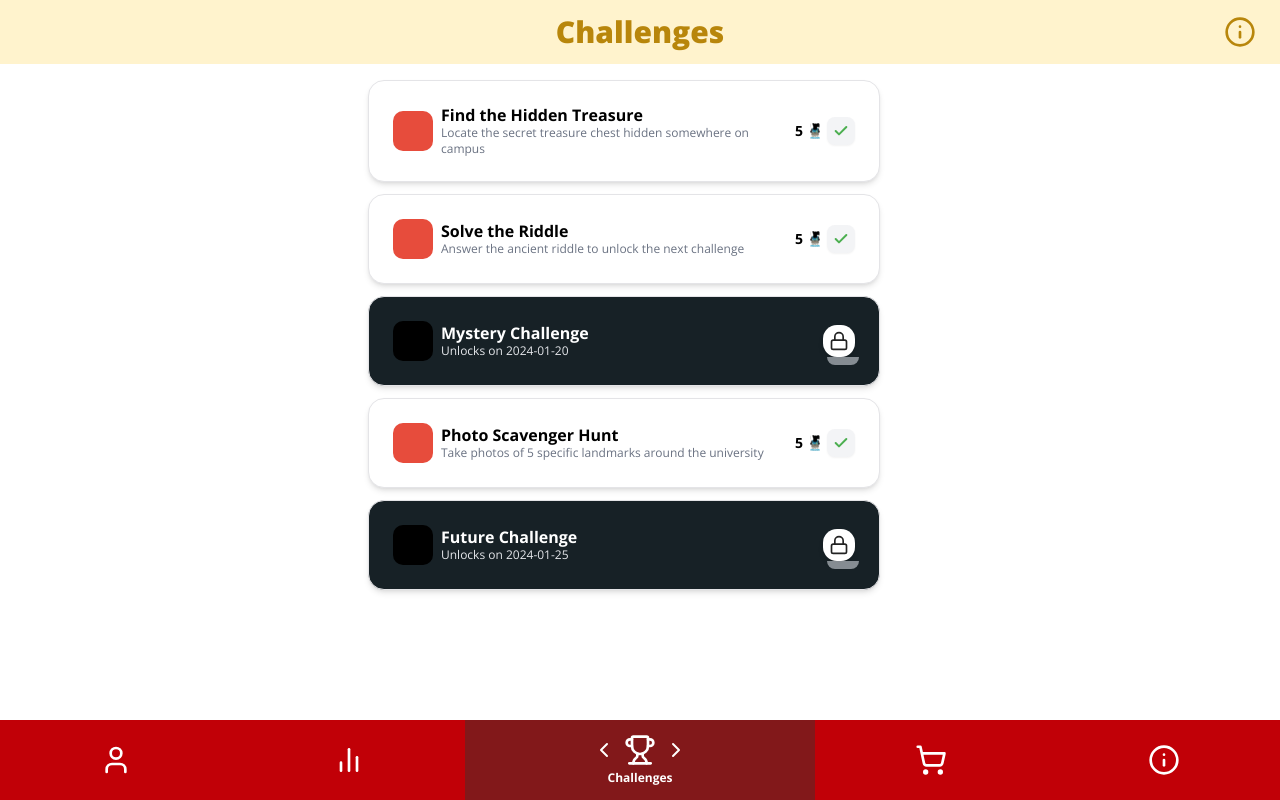
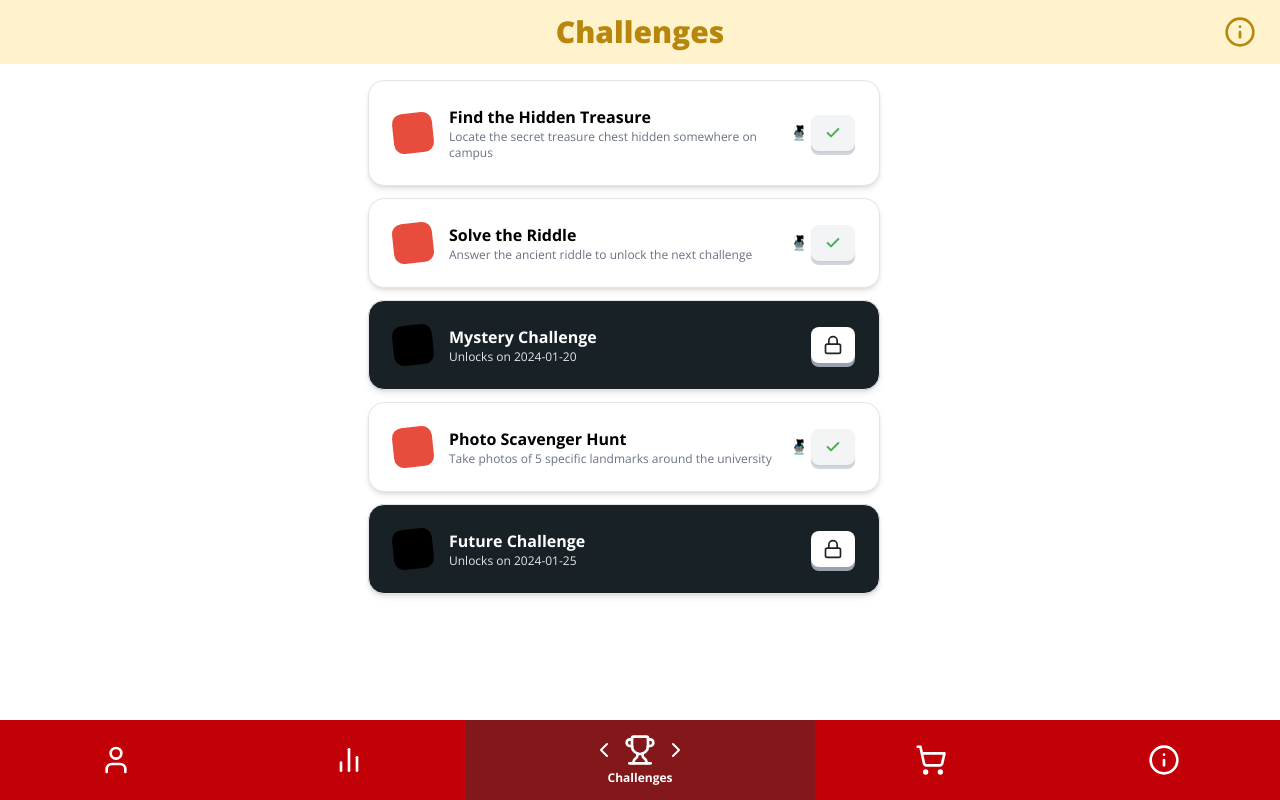
Before and after one commit to ScottyLabs/o-quest, a React (Vite) app in the folder apps/frontend/: page /challenges in a window 1280 px wide. Built offline with nearby package versions, Linux system fonts and the light colour scheme.

Commit message:
style: make icons match figma design more

```diff
--- a/apps/frontend/src/components/challenge-card.tsx
+++ b/apps/frontend/src/components/challenge-card.tsx
@@ -1,18 +1,25 @@
 import { Button } from "@/components/ui/button";
 import { Card, CardContent } from "@/components/ui/card";
-import { Check, Lock } from "lucide-react";
+import { BadgeCheck, Check, Lock } from "lucide-react";
 import type { Challenge } from "../lib/types";
 
 export function ChallengeCard({ challenge }: { challenge: Challenge }) {
-    const { name, description, completed, unlocked, unlock_date } = challenge;
+    const {
+        name,
+        description,
+        coins_earned_for_completion,
+        completed,
+        unlocked,
+        unlock_date,
+    } = challenge;
     // Locked state
     if (!unlocked) {
         return (
             <Card className="bg-[#172126] rounded-2xl w-full max-w-lg shadow-md">
                 <CardContent className="flex items-center min-h-0">
-                    <div className="w-10 h-10 rounded-lg bg-black mr-2" />
+                    <div className="w-10 h-10 rounded-lg bg-black mr-4 -rotate-6" />
                     <div className="flex-1">
-                        <div className="font-bold text-white text-base leading-tight">
+                        <div className="font-bold text-white text-base">
                             {name}
                         </div>
                         <div className="text-gray-200 text-xs">
@@ -21,10 +28,10 @@ export function ChallengeCard({ challenge }: { challenge: Challenge }) {
                     </div>
                     <div className="ml-2">
                         <div className="relative">
-                            <div className="w-8 h-8 rounded-xl bg-white flex items-center justify-center shadow-md">
+                            <div className="absolute top-7 w-11 h-3 rounded-b-md bg-gray-400 z-0" />
+                            <div className="w-11 h-9 rounded-md bg-white flex items-center justify-center relative z-10">
                                 <Lock size={20} color="#222" strokeWidth={2} />
                             </div>
-                            <div className="absolute left-1 top-8 w-8 h-2 rounded-b-xl bg-gray-300 opacity-60" />
                         </div>
                     </div>
                 </CardContent>
@@ -36,13 +43,8 @@ export function ChallengeCard({ challenge }: { challenge: Challenge }) {
         return (
             <Card className="bg-green-100 rounded-2xl w-full max-w-lg">
                 <CardContent className="flex items-center min-h-0">
-                    <div className="w-10 h-10 rounded-lg bg-[#E74C3C] mr-2 flex items-center justify-center">
-                        <Check
-                            size={22}
-                            color="#fff"
-                            strokeWidth={2.5}
-                            aria-label="Completed"
-                        />
+                    <div className="w-10 h-10 mr-4 flex items-center justify-center -rotate-6">
+                        <BadgeCheck size={40} color="#fff" fill="#4CAF50" />
                     </div>
                     <div className="flex-1 font-bold text-green-700 text-base">
                         {name}
@@ -55,26 +57,26 @@ export function ChallengeCard({ challenge }: { challenge: Challenge }) {
     return (
         <Card className="bg-white rounded-2xl w-full max-w-lg shadow-md">
             <CardContent className="flex items-center min-h-0">
-                <div className="w-10 h-10 rounded-lg bg-[#E74C3C] mr-2" />
+                <div className="w-10 h-10 rounded-lg bg-[#E74C3C] mr-4 -rotate-6" />
                 <div className="flex-1">
-                    <div className="font-bold text-black text-base leading-tight">
-                        {name}
-                    </div>
+                    <div className="font-bold text-black text-base">{name}</div>
                     <div className="text-gray-500 text-xs">{description}</div>
                 </div>
                 <div className="flex items-center gap-1 ml-1">
-                    <span className="font-bold text-black text-sm">5</span>
+                    <span className="font-bold text-black text-sm">
+                        {coins_earned_for_completion}
+                    </span>
                     <img
                         src="/images/about-page-scotty.svg"
                         alt="Scotty Coin"
                         className="w-4 h-4"
                     />
-                    <Button
-                        variant="ghost"
-                        className="w-7 h-7 p-0 bg-gray-100 border-radius-5 shadow-xs transition-all duration-200"
-                    >
-                        <Check size={18} color="#4CAF50" strokeWidth={3} />
-                    </Button>
+                    <div className="relative">
+                        <div className="absolute top-7 w-11 h-3 rounded-b-md bg-gray-300 z-0" />
+                        <Button className="w-11 h-9 rounded-md bg-gray-100 flex items-center justify-center relative z-10">
+                            <Check size={40} color="#4CAF50" strokeWidth={3} />
+                        </Button>
+                    </div>
                 </div>
             </CardContent>
         </Card>
```
